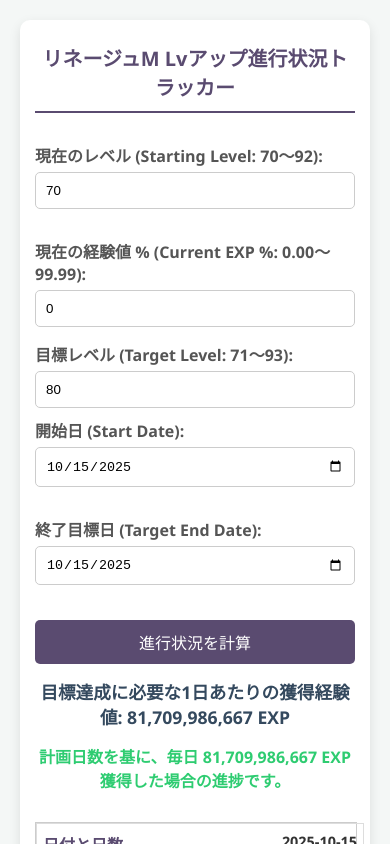
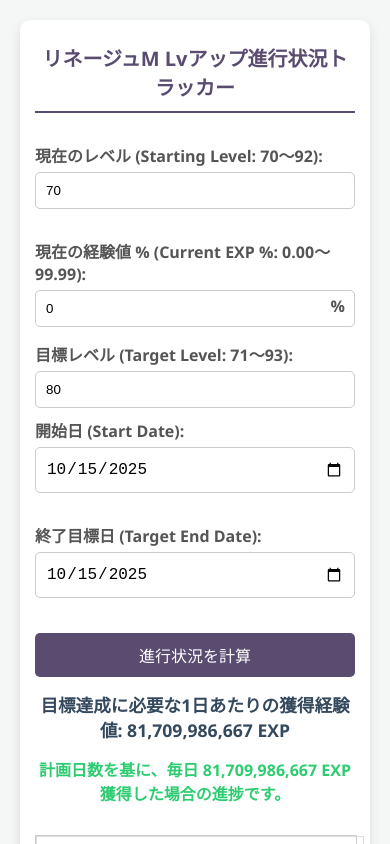
Before and after one commit to Nera1203/lineage_simulator, a plain HTML site: page index.html in a window 390 px wide. Both pictures are taken after a click on the button "進行状況を計算". Shown: the top 844 px of the page. Drawn offline with Linux system fonts and the light colour scheme.

Commit message:
Update index.html

```diff
--- a/index.html
+++ b/index.html
@@ -6,7 +6,7 @@
     <title>リネージュM Lvアップ進行状況トラッカー (最終モバイル版)</title>
     <style>
         body { font-family: 'Segoe UI', Tahoma, Geneva, Verdana, sans-serif; margin: 20px; background-color: #f4f7f6; color: #333; }
-        /* 【修正点1】コンテナの左右パディングを大幅に削減し、横幅を最大化 */
+        /* コンテナの左右パディングを微調整 */
         .container { max-width: 600px; margin: 0 auto; background-color: #fff; padding: 10px 15px; border-radius: 10px; box-shadow: 0 4px 12px rgba(0, 0, 0, 0.1); }
         h1 {
             color: #5a4b70;
@@ -19,42 +19,64 @@
         /* 入力グループは維持 */
         .input-group { display: grid; grid-template-columns: 1fr 1fr; gap: 20px; margin-bottom: 15px; }
         label { display: block; margin-top: 10px; font-weight: bold; color: #555; }
-        input[type="date"], input[type="number"] { width: 100%; padding: 10px; margin-top: 5px; border: 1px solid #ccc; border-radius: 5px; box-sizing: border-box; }
+
+        /* 日付入力欄のサイズ */
+        input[type="date"] {
+            width: 100%;
+            padding: 12px 10px;
+            margin-top: 5px;
+            border: 1px solid #ccc;
+            border-radius: 5px;
+            box-sizing: border-box;
+            font-size: 16px;
+        }
+        input[type="number"] { width: 100%; padding: 10px; margin-top: 5px; border: 1px solid #ccc; border-radius: 5px; box-sizing: border-box; }
+
+        /* パーセント表示のコンテナ */
+        .input-unit-container {
+            position: relative;
+            display: flex;
+            align-items: center;
+        }
+        .input-unit-container input {
+            padding-right: 35px;
+        }
+        .unit-label {
+            position: absolute;
+            right: 10px;
+            font-weight: bold;
+            color: #555;
+        }
+
         button { background-color: #5a4b70; color: white; padding: 10px 15px; border: none; border-radius: 5px; cursor: pointer; margin-top: 20px; width: 100%; font-size: 16px; transition: background-color 0.3s; }
         button:hover { background-color: #7b6a9a; }
 
         /* テーブルの基本設定 */
         table { width: 100%; border-collapse: collapse; margin-top: 30px; table-layout: fixed; }
-        th, td { border: 1px solid #ddd; padding: 8px; text-align: center; word-wrap: break-word; }
+        /* 【修正点】テーブルセル内のパディングを最小限に調整 */
+        th, td { border: 1px solid #ddd; padding: 6px 2px; /* 左右パディングをさらに削りました */ text-align: center; word-wrap: break-word; }
         th { background-color: #5a4b70; color: white; }
-        /* 【修正点2】2列が均等に画面幅を分けるように設定 */
         table th:nth-child(1), table td:nth-child(1) { width: 50%; }
         table th:nth-child(2), table td:nth-child(2) { width: 50%; }
 
         /* 進捗バーのスタイル */
-        /* 【修正点3】プログレスバーの高さをさらに縮小 */
         .progress-bar-container { background-color: #e0e0e0; border-radius: 5px; overflow: hidden; height: 14px; width: 100%; margin: 3px 0; }
         .progress-bar { background-color: #76c7c0; height: 100%; text-align: center; color: white; line-height: 14px; font-size: 9px; transition: width 0.5s; }
+
+        /* その他メッセージスタイル */
         .error { color: #e74c3c; font-weight: bold; margin-top: 15px; text-align: center; }
         .success { color: #2ecc71; font-weight: bold; margin-top: 15px; text-align: center; }
         .large-text { font-size: 1.1em; font-weight: bold; color: #34495e; margin-top: 15px; }
 
-        /* モバイル対応CSSは維持し、よりシンプルな表示を優先 */
-        @media screen and (max-width: 620px) {
+        /* モバイル対応CSSは維持 */
+        @media screen and (max-width: 600px) {
             .input-group { grid-template-columns: 1fr; }
 
-            /* テーブル表示を縦型に切り替える */
             table { border: 0; }
-            table thead { display: none; } /* ヘッダー行を非表示 */
-            table, table tbody, table tr, table td {
-                display: block; width: 100%;
-            }
-            table tr {
-                margin-bottom: 10px;
-                border: 1px solid #ccc;
-                display: block;
-            }
-            /* 【修正点4】モバイル時のパディングを最小化 */
+            table thead { display: none; }
+            table, table tbody, table tr, table td { display: block; width: 100%; }
+            table tr { margin-bottom: 10px; border: 1px solid #ccc; display: block; }
+            /* 【修正点】モバイル時の左右パディングを最小化 */
             table td {
                 text-align: right;
                 padding: 8px 6px 8px 50%; /* パディングを最小化 */
@@ -91,7 +113,10 @@
         </div>
         <div>
             <label for="startExpPercent">現在の経験値 % (Current EXP %: 0.00〜99.99):</label>
-            <input type="number" id="startExpPercent" value="0.00" min="0" max="99.99" step="0.01">
+            <div class="input-unit-container">
+                <input type="number" id="startExpPercent" value="0.00" min="0" max="99.99" step="0.01">
+                <span class="unit-label">%</span>
+            </div>
         </div>
     </div>
 
@@ -129,7 +154,7 @@
 </div>
 
 <script>
-    // --- 経験値テーブル (Lv -> Lv+1 に必要な経験値) ---
+    // --- 経験値テーブル (変更なし) ---
     const EXP_TABLE = {
         70: 3053845880, 71: 4203633183, 72: 5029842893, 73: 5939314180, 74: 6965402260,
         75: 8123518644, 76: 9459816688, 77: 10940822831, 78: 12630907937, 79: 15362882171,
@@ -230,7 +255,6 @@
         }
         currentTotalExp += startLevelTotalExp * (startExpPercent / 100.0);
 
-        // ヘッダーラベルを配列に保持 (モバイル表示用)
         const headerLabels = ['日付と日数', '目標進捗'];
 
         for (let i = 0; i < totalDays; i++) {
@@ -270,20 +294,20 @@
             // テーブル行の作成とdata-labelの追加
             const row = progressBody.insertRow();
 
-            // 1. 日付と日数 (統合)
+            // 1. 日付と日数 (統合) - 【修正点】改行を強制し、フォントサイズ指定を削除
             const dateCell = row.insertCell();
             dateCell.innerHTML = `
-                <div style="font-weight: bold; font-size: 0.9em;">${dateStr}</div>
-                <div style="font-size: 0.8em;">${dayNum} 日目 / ${totalDays} 日</div>
+                <div style="font-weight: bold;">${dateStr}</div>
+                <div>${dayNum} 日目 / ${totalDays} 日</div>
             `;
             dateCell.setAttribute('data-label', headerLabels[0]);
 
-            // 2. 目標進捗 (LvとEXP%を統合)
+            // 2. 目標進捗 (LvとEXP%を統合) - 【修正点】フォントサイズ指定を削除
             const progressCell = row.insertCell();
             const progressValue = Math.min(100.0, levelProgress);
 
             progressCell.innerHTML = `
-                <div style="font-weight: bold; color: #5a4b70; margin-bottom: 2px; font-size: 0.9em;">Lv${currentLv} (${progressValue.toFixed(2)}%)</div>
+                <div style="font-weight: bold; color: #5a4b70; margin-bottom: 2px;">Lv${currentLv} (${progressValue.toFixed(2)}%)</div>
                 <div class="progress-bar-container">
                     <div class="progress-bar" style="width: ${progressValue.toFixed(2)}%;"></div>
                 </div>
```
